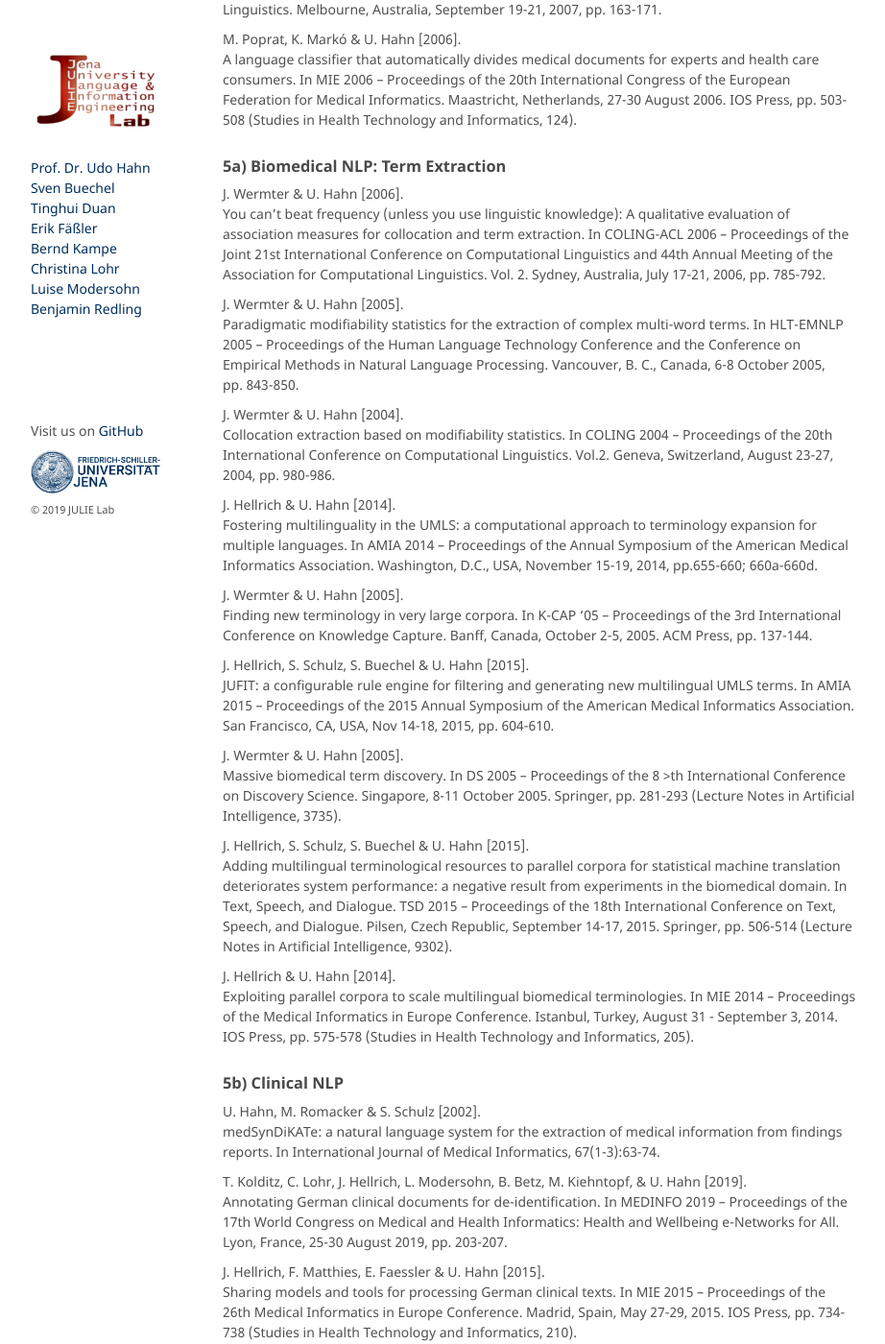
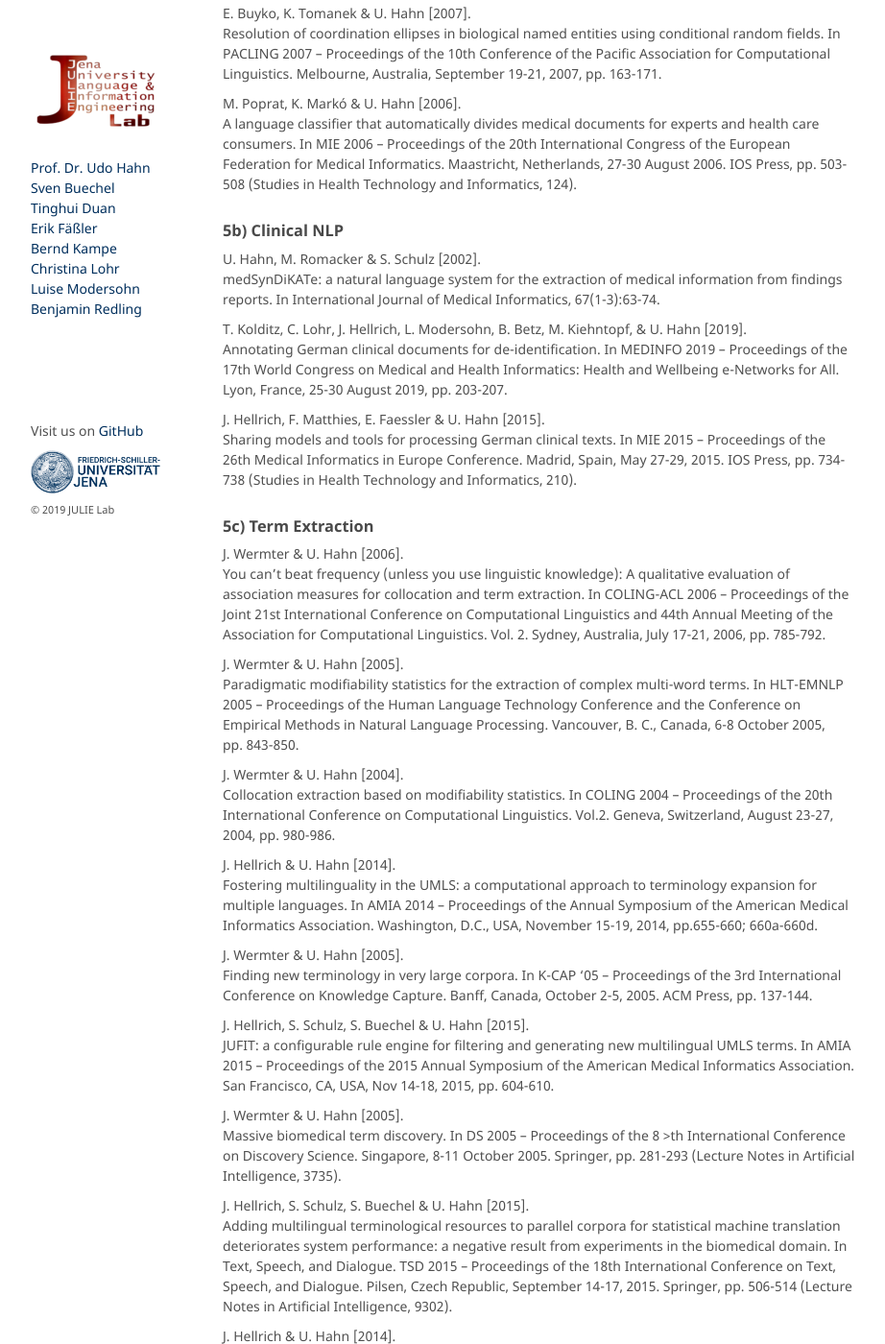
Before and after one commit to JULIELab/JULIELab.github.io, a Jekyll site: the page built from Staff/Hahn/publication.md, in a window 1280 px wide and 1400 px high, scrolled down 10562 px. Shown: the whole window at 96% size, without its empty margins (178-1100 px from the left). Built offline with Jekyll 4.4.1, drawn with Linux system fonts in a browser that asks for light colours; some of the changed lines change nothing that is shown; some of the changed text lies outside the part shown.

Commit message:
Update publication.md

```diff
--- a/Staff/Hahn/publication.md
+++ b/Staff/Hahn/publication.md
@@ -25,12 +25,13 @@
 	[4a) Parsing & Semantic Interpretation](#a-text-parsing-semantic-interpretation)<br/>
 	[4b) Anaphora Resolution & Discourse Structure Analysis](#b-anaphora-resolution-discourse-structure-analysis)<br/>
 	[4c) Emotion and Sentiment Analysis](#c-emotion-and-sentiment-analysis)<br/>
-[5) Biomedical NLP](#biomedical-nlp)<br/>
-	[5a) Biomedical NLP: Term Extraction](#a-biomedical-nlp-term-extraction)<br/>
+[5) NLP for the Life Sciences](#biomedical-nlp)<br/>
+	[5a) Biomedical NLP](#a-biomedical-nlp-term-extraction)<br/>
 	[5b) Clinical NLP](#clinical-nlp)<br/>
-	[5c) Bioinformatics & Clinical Applications](#b-bioinformatics-applications)<br/>
-[6) Economics & NLP](#economics-&-nlp)<br/>
-[7) Knowledge Representation and Spatio-Temporal Reasoning](#knowledge-representation-and-spatio-temporal-reasoning)<br/>
+	[5c) Term Extraction](#a-biomedical-nlp-term-extraction)<br/>
+	[5d) Bioinformatics & Clinical Applications](#b-bioinformatics-applications)<br/>
+[6) NLP for Economics](#economics-&-nlp)<br/>
+[7) Knowledge Representation and Reasoning](#knowledge-representation-and-spatio-temporal-reasoning)<br/>
 [8) Biomedical Ontology Engineering](#biomedical-ontology-engineering)<br/>
 [9) Machine Learning](#machine-learning)<br/>
 [10) Digital Humanities](#digital-humanities)<br/>
@@ -466,7 +467,9 @@
 At the lower end of language: exploring the vulgar and obscene side of German. In ALW 3 – Proceedings of the 3rd Workshop on Abusive Language Online @ ACL 2019. Florence, Italy, August, 1, 2019, pp. 119–128
 
 
-## 5) Biomedical NLP
+## 5) NLP for the Life Sciences
+
+### 5a) Biomedical NLP
 
 U. Hahn, K.B. Cohen, Y. Garten & N. Shah \[2012\].\
 Mining the pharmacogenomics literature: a survey of the state of the art. In Briefings in Bioinformatics, 13(4):460-494.
@@ -511,7 +514,18 @@
 A language classifier that automatically divides medical documents for experts and health care consumers. In MIE 2006 – Proceedings of the 20th International Congress
 of the European Federation for Medical Informatics. Maastricht, Netherlands, 27-30 August 2006. IOS Press, pp. 503-508 (Studies in Health Technology and Informatics, 124).
 
-### 5a) Biomedical NLP: Term Extraction
+### 5b) Clinical NLP
+
+U. Hahn, M. Romacker & S. Schulz \[2002\].\
+medSynDiKATe: a natural language system for the extraction of medical information from findings reports. In International Journal of Medical Informatics, 67(1-3):63-74.
+
+T. Kolditz, C. Lohr, J. Hellrich, L. Modersohn, B. Betz, M. Kiehntopf, & U. Hahn \[2019\].\
+Annotating German clinical documents for de-identification. In MEDINFO 2019 – Proceedings of the 17th World Congress on Medical and Health Informatics: Health and Wellbeing e-Networks for All. Lyon, France, 25-30 August 2019, pp. 203-207.
+
+J. Hellrich, F. Matthies, E. Faessler & U. Hahn \[2015\].\
+Sharing models and tools for processing German clinical texts. In MIE 2015 – Proceedings of the 26th Medical Informatics in Europe Conference. Madrid, Spain, May 27-29, 2015. IOS Press, pp. 734-738 (Studies in Health Technology and Informatics, 210).
+
+### 5c) Term Extraction
 
 J. Wermter & U. Hahn \[2006\].\
 You can't beat frequency (unless you use linguistic knowledge): A qualitative evaluation of association measures for collocation and term extraction. In COLING-ACL 2006 – Proceedings of the Joint 21st International Conference on Computational Linguistics and 44th Annual Meeting of the Association for Computational Linguistics.
@@ -544,20 +558,9 @@
 J. Hellrich & U. Hahn \[2014\].\
 Exploiting parallel corpora to scale multilingual biomedical terminologies. In MIE 2014 – Proceedings of the Medical Informatics in Europe Conference. Istanbul, Turkey, August 31 - September 3, 2014. IOS Press, pp. 575-578 (Studies in Health Technology and Informatics, 205).
 
-### 5b) Clinical NLP
-
-U. Hahn, M. Romacker & S. Schulz \[2002\].\
-medSynDiKATe: a natural language system for the extraction of medical information from findings reports. In International Journal of Medical Informatics, 67(1-3):63-74.
-
-T. Kolditz, C. Lohr, J. Hellrich, L. Modersohn, B. Betz, M. Kiehntopf, & U. Hahn \[2019\].\
-Annotating German clinical documents for de-identification. In MEDINFO 2019 – Proceedings of the 17th World Congress on Medical and Health Informatics: Health and Wellbeing e-Networks for All. Lyon, France, 25-30 August 2019, pp. 203-207.
-
-J. Hellrich, F. Matthies, E. Faessler & U. Hahn \[2015\].\
-Sharing models and tools for processing German clinical texts. In MIE 2015 – Proceedings of the 26th Medical Informatics in Europe Conference. Madrid, Spain, May 27-29, 2015. IOS Press, pp. 734-738 (Studies in Health Technology and Informatics, 210).
 
 
-
-### 5c) Bioinformatics and Clinical Applications
+### 5d) Bioinformatics and Clinical Applications
 
 A. Sadik, L.F. Somarribas Patterson, S. Öztürk, S.R. Mohapatra, V. Panitz, P.F. Secker, P. Pfänder, S. Loth, H. Salem, M.T. Prentzell, B. Berdel, M. Iskar, E. Faessler, F. Reuter, I. Kirst, V. Kalter, K.I. Foerster, E. Jäger, C. Ramallo Guevara, M. Sobeh, Th. Hielscher, G. Poschet, A. Reinhardt, J.C. Hassel, M. Zapatka, U. Hahn, A. von Deimling, C. Hopf, R. Schlichting, B.I. Escher, J. Burhenne, W. Haefeli, N. Ishaque, A. Böhme, S. Schäuble, K. Thedieck, S. Trump, M. Seiffert, & C.A. Opitz \[2020\].\
 IL4|1 is a metabolic immune checkpoint that activates the AHR and promotes tumor progression. In Cell, 182, 1252-1270.e34.
@@ -575,7 +578,7 @@
 Genome-wide scale-free network inference for Candida albicans. In Frontiers in Microbiology, 3(51).
 
 
-## 6) Economics & NLP (EcoNLP)
+## 6) NLP for Economics
 
 S. Buechel, U. Hahn, J. Goldenstein, S. G. M. Händschke & P. Walgenbach \[2016\].\
 Do enterprises have emotions? In WASSA 2016  – Proceedings of the 7th Workshop on Computational Approaches to Subjectivity, Sentiment & Social Media Analysis @ NAACL-HLT 2016. San Diego, CA, USA, June 16, 2016, pp. 147-153.
@@ -584,7 +587,7 @@
 A time series analysis of emotional loading in Central Bank statements. In ECONLP 2019 – Proceedings of the 2nd Workshop on Economics and Natural Language Processing @ EMNLP-IJCNLP 2019. Hong Kong, China, November 4, 2019, pp. 16–21.
 
 
-## 7) Knowledge Representation and Spatio-Temporal Reasoning
+## 7) Knowledge Representation and Reasoning
 
 S. Schulz & U. Hahn \[2005\]. Part-whole representation and reasoning in
 formal biomedical ontologies. In Artificial Intelligence in Medicine,
```
